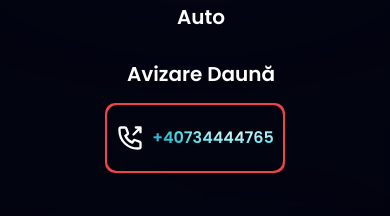
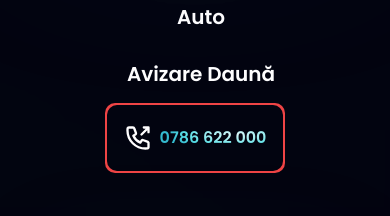
Before and after one commit to sioanaseres/service_app, a React (Vite) app: page / in a window 390 px wide. Shown: the part 1000-1216 px from the top of the page. Built offline with nearby package versions, Linux system fonts and the light colour scheme.

Commit message:
phone number update

```diff
--- a/src/components/Contact.jsx
+++ b/src/components/Contact.jsx
@@ -29,7 +29,7 @@ const Contact = () => {
       <div className=' flex flex-col'>
         <h3 className={`${styles.heading3}`}>*CONTACT <br />
     Rezolvă-ți astăzi dauna rapid, mai simplu și mai eficient!</h3>
-      <p className={`${styles.paragraph} mt-3 mb-3`}>Contactează-ne la <a href="tel:+40734444765" className='underline'> 0734444765</a>,
+      <p className={`${styles.paragraph} mt-3 mb-3`}>Contactează-ne la <a href="tel:+40786622000" className='underline'> 0786 622 000</a>,
 scrie-ne la <a href="mailto:dauneautoasistenta@gmail.com" className='underline' style={{overflowWrap: 'break-word'}}>dauneautoasistenta@gmail.com</a> sau completeaza formularul de mai jos:</p>
 
       </div>
--- a/src/components/GetStarted.jsx
+++ b/src/components/GetStarted.jsx
@@ -7,9 +7,9 @@ const GetStarted = () => {
     <div className={`${styles.flexCenter} w-[180px] h-[70px] bg-red-500 hover:bg-red-900 rounded-[10px] p-[2px] cursor-pointer md:ml-5`}>
       <div className={`${styles.flexCenter} flex-col bg-primary w-[100%] h-[100%] rounded-[10px]`}>
 
-          <a href="tel:+40734444765" className={`${styles.flexCenter} `}>
+          <a href="tel:+40786622000" className={`${styles.flexCenter} `}>
             <img src={phone} alt="telefon" className='w-[28px] h-[28px] object-contain mr-2'  />
-            <span  className='font-poppins font-medium text-[16px] leading-[23px] text-gradient font-semibold'> +40734444765</span>
+            <span  className='font-poppins font-medium text-[16px] leading-[23px] text-gradient font-semibold'> 0786 622 000</span>
           </a>
 
 
--- a/src/constants/index.js
+++ b/src/constants/index.js
@@ -55,7 +55,7 @@ export const featureCards = [
     icon: phone,
     title: "Contact",
     content:
-      "	Sună la 0734 444 765 și imediat un consilier îți va comunica pașii necesari instrumentării dosarului de daună. Te vom ajuta cu toate informațiile, pozele și documentele necesare deschiderii dosarului de daună. Știm cât de neplacută este experiența unei daune auto, de aceea suntem aici să te ajutăm și să te consiliem în fiecare pas. ",
+      "	Sună la 0786 622 000 și imediat un consilier îți va comunica pașii necesari instrumentării dosarului de daună. Te vom ajuta cu toate informațiile, pozele și documentele necesare deschiderii dosarului de daună. Știm cât de neplacută este experiența unei daune auto, de aceea suntem aici să te ajutăm și să te consiliem în fiecare pas. ",
   },
   {
     id: "feature-2",
```
